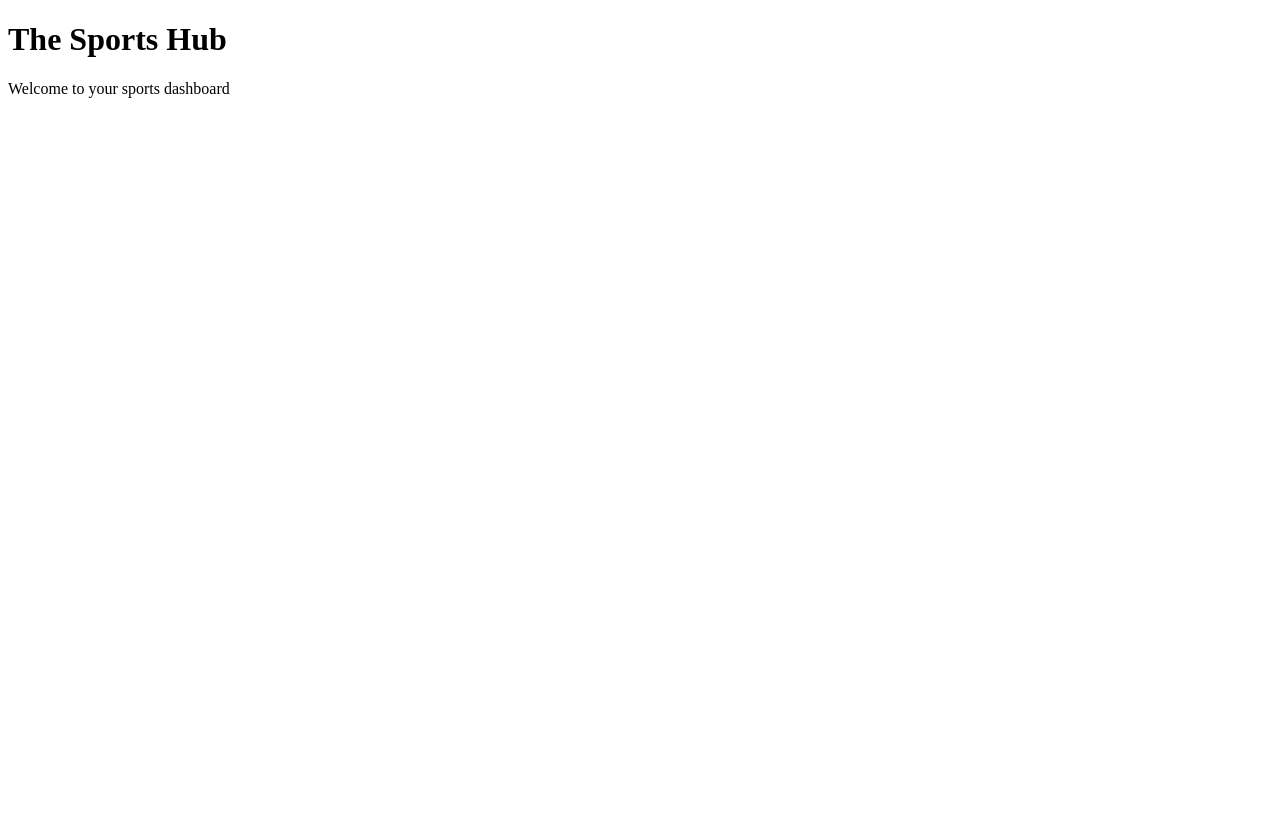
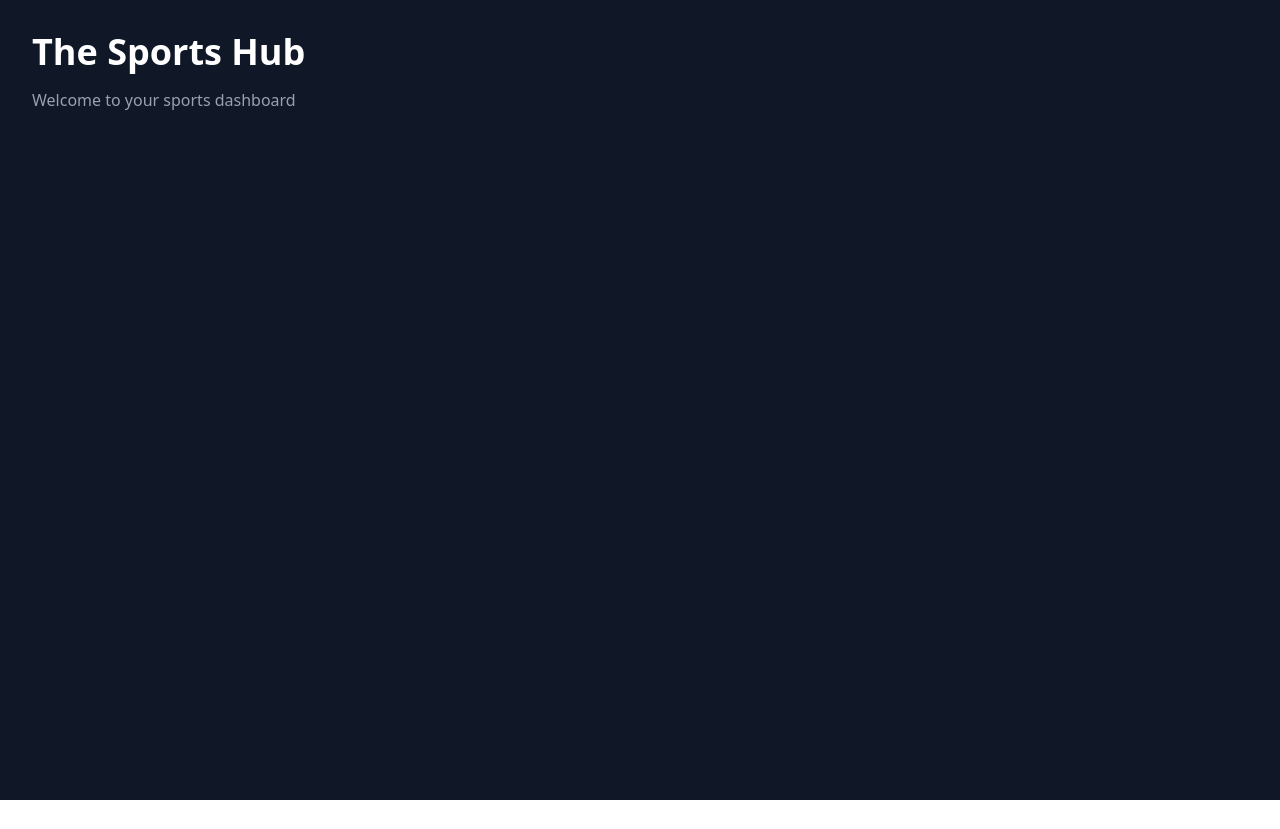
Before and after one commit to tinsaye-simeneh/sp-hub, a React (Vite) app: page / in a window 1280 px wide. After the commit the page ends 800 px from the top, so only its background shows below. Built offline with nearby package versions, Linux system fonts and the light colour scheme.

Commit message:
Update PostCSS configuration and CSS imports for Tailwind integration

```diff
--- a/postcss.config.js
+++ b/postcss.config.js
@@ -1,6 +1,6 @@
 export default {
   plugins: {
-    tailwindcss: {},
+    '@tailwindcss/postcss': {},
     autoprefixer: {},
   },
 }
--- a/src/index.css
+++ b/src/index.css
@@ -1,3 +1 @@
-@tailwind base;
-@tailwind components;
-@tailwind utilities;
+@import "tailwindcss";
```
